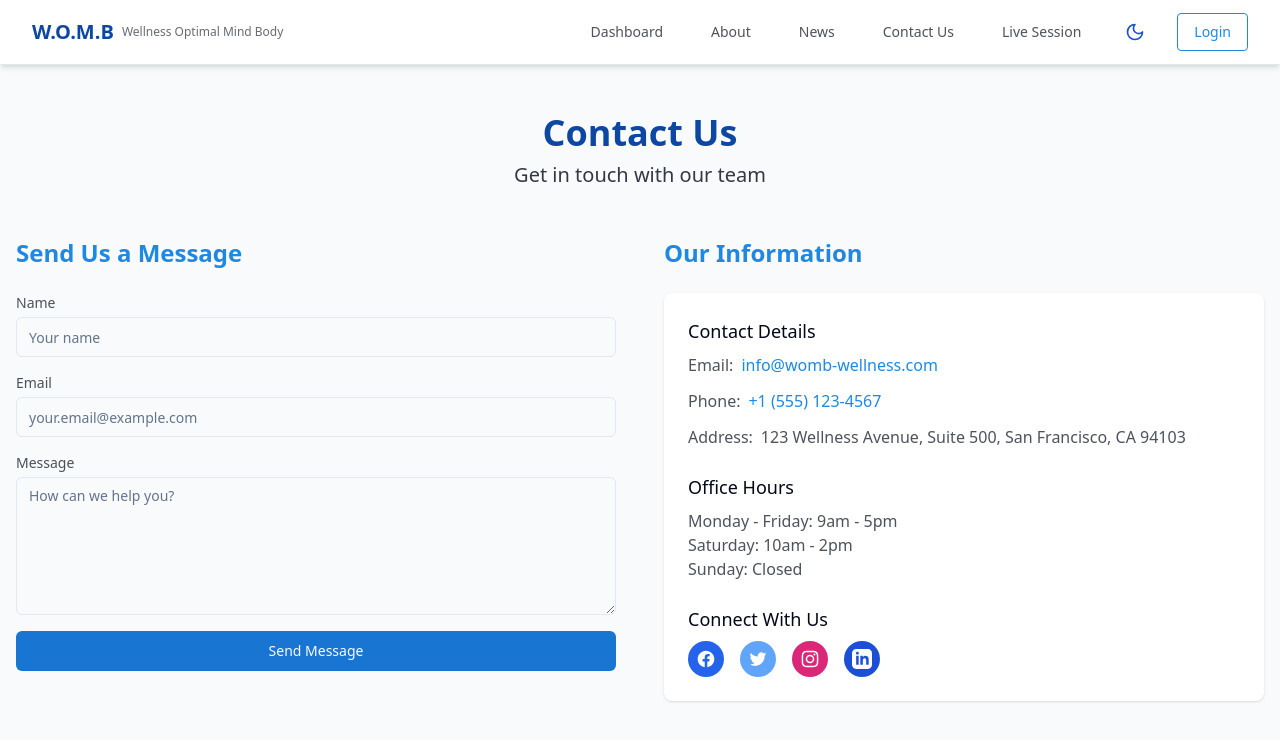
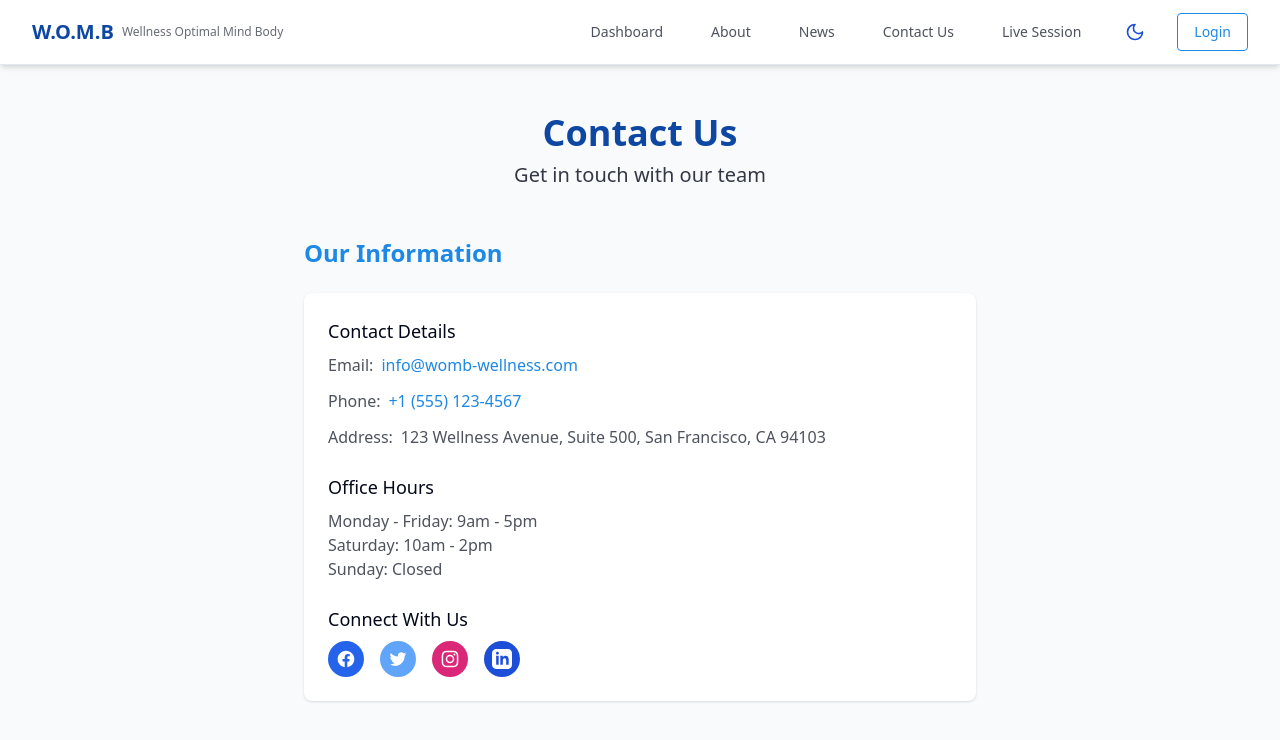
Before and after one commit to atiqbitstream/frontVincy, a React (Vite) app: page /contact in a window 1280 px wide. Shown: the top 740 px of the page. Built offline with nearby package versions, Linux system fonts and the light colour scheme; no server answers.

Commit message:
cotnact us 'message' form not needed

```diff
--- a/src/pages/Contact.tsx
+++ b/src/pages/Contact.tsx
@@ -1,19 +1,7 @@
 
-import { useState } from "react";
 import Navbar from "@/components/Navbar";
-import { Button } from "@/components/ui/button";
-import { Input } from "@/components/ui/input";
-import { Textarea } from "@/components/ui/textarea";
-import { toast } from "sonner";
 
 const Contact = () => {
-  const [formData, setFormData] = useState({
-    name: "",
-    email: "",
-    message: ""
-  });
-  const [submitting, setSubmitting] = useState(false);
-
   // Mock contact info
   const contactInfo = {
     email: "info@womb-wellness.com",
@@ -28,38 +16,6 @@ const Contact = () => {
     }
   };
 
-  const handleInputChange = (e: React.ChangeEvent<HTMLInputElement | HTMLTextAreaElement>) => {
-    const { name, value } = e.target;
-    setFormData(prev => ({
-      ...prev,
-      [name]: value
-    }));
-  };
-
-  const handleSubmit = (e: React.FormEvent) => {
-    e.preventDefault();
-    setSubmitting(true);
-
-    // Validate form
-    if (!formData.name || !formData.email || !formData.message) {
-      toast.error("Please fill in all fields");
-      setSubmitting(false);
-      return;
-    }
-
-    // In a real app, we would submit to an API
-    // Simulate API call
-    setTimeout(() => {
-      toast.success("Your message has been sent! We'll be in touch soon.");
-      setFormData({
-        name: "",
-        email: "",
-        message: ""
-      });
-      setSubmitting(false);
-    }, 1000);
-  };
-
   return (
     <div className="min-h-screen bg-background">
       <Navbar />
@@ -69,55 +25,7 @@ const Contact = () => {
           <p className="text-xl text-foreground/80">Get in touch with our team</p>
         </header>
 
-        <div className="grid grid-cols-1 lg:grid-cols-2 gap-12">
-          <div>
-            <h2 className="text-2xl font-semibold text-health-primary mb-6">Send Us a Message</h2>
-            <form onSubmit={handleSubmit} className="space-y-4">
-              <div>
-                <label htmlFor="name" className="block text-sm font-medium text-foreground/70 mb-1">Name</label>
-                <Input
-                  id="name"
-                  name="name"
-                  value={formData.name}
-                  onChange={handleInputChange}
-                  placeholder="Your name"
-                  required
-                />
-              </div>
-              <div>
-                <label htmlFor="email" className="block text-sm font-medium text-foreground/70 mb-1">Email</label>
-                <Input
-                  id="email"
-                  name="email"
-                  type="email"
-                  value={formData.email}
-                  onChange={handleInputChange}
-                  placeholder="your.email@example.com"
-                  required
-                />
-              </div>
-              <div>
-                <label htmlFor="message" className="block text-sm font-medium text-foreground/70 mb-1">Message</label>
-                <Textarea
-                  id="message"
-                  name="message"
-                  value={formData.message}
-                  onChange={handleInputChange}
-                  placeholder="How can we help you?"
-                  rows={6}
-                  required
-                />
-              </div>
-              <Button
-                type="submit"
-                className="w-full"
-                disabled={submitting}
-              >
-                {submitting ? 'Sending...' : 'Send Message'}
-              </Button>
-            </form>
-          </div>
-
+        <div className="max-w-2xl mx-auto">
           <div>
             <h2 className="text-2xl font-semibold text-health-primary mb-6">Our Information</h2>
             <div className="bg-card text-card-foreground rounded-lg shadow p-6 space-y-6">
```
